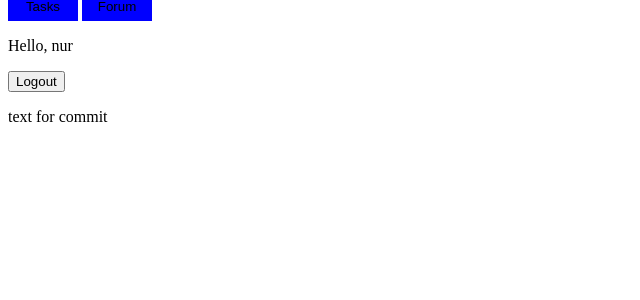
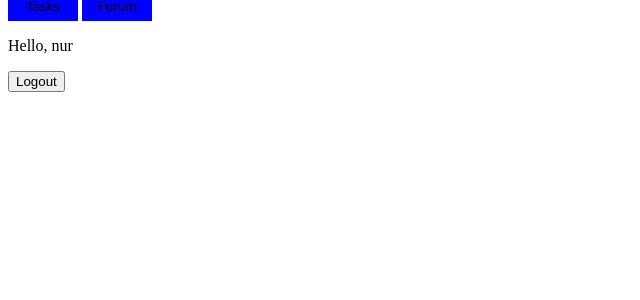
Before and after one commit to nurdaulettn/todo, a Django app: page /shorter/ in a window 1280 px wide. Shown: the part 258-558 px from the top of the page, without its empty margins (0-640 px from the left). Run offline with Django 5.2, Linux system fonts and the light colour scheme; a user stored in the database is signed in; data comes from the database, SQL or seed files in the repository.

Commit message:
new commit

```diff
--- a/shorturls/templates/shorturl/shorter.html
+++ b/shorturls/templates/shorturl/shorter.html
@@ -42,6 +42,4 @@
 {% endif %}
 </body>
 
-<p>text for commit</p>
-
 </html>
```
